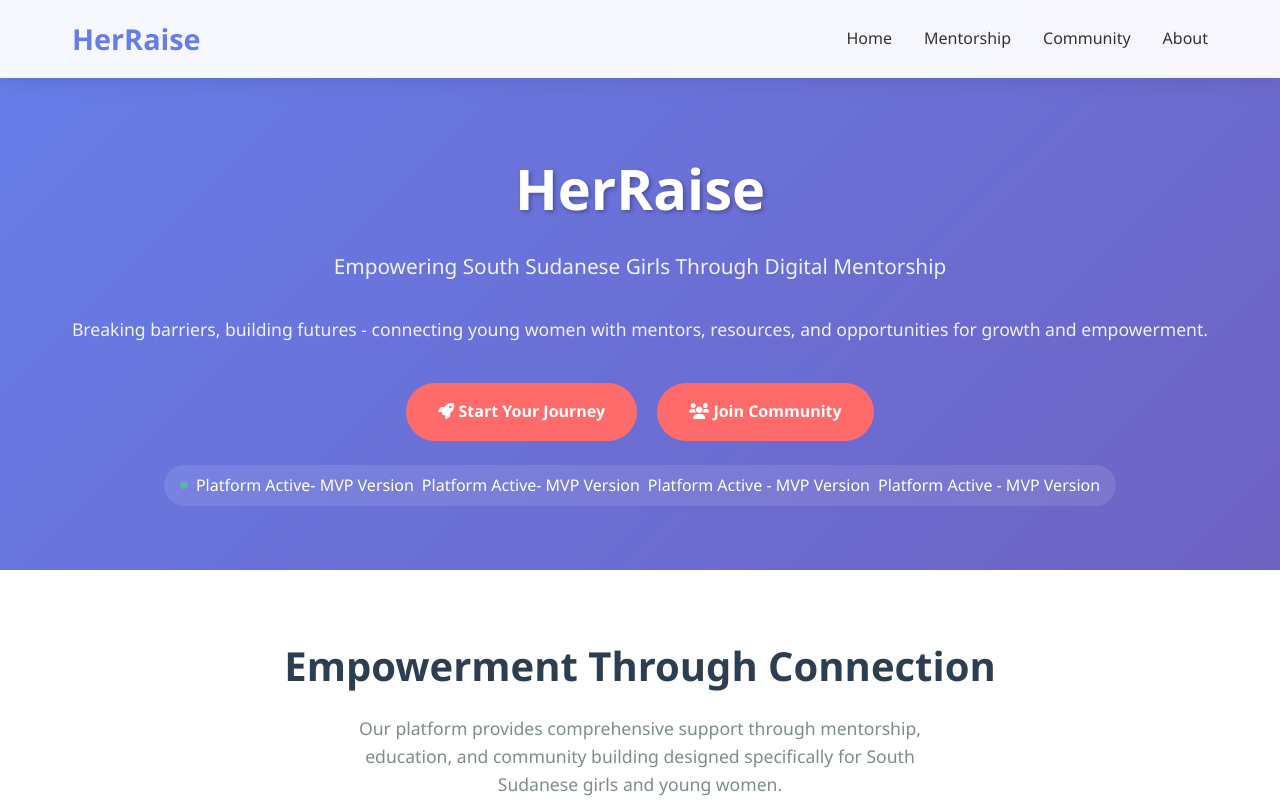
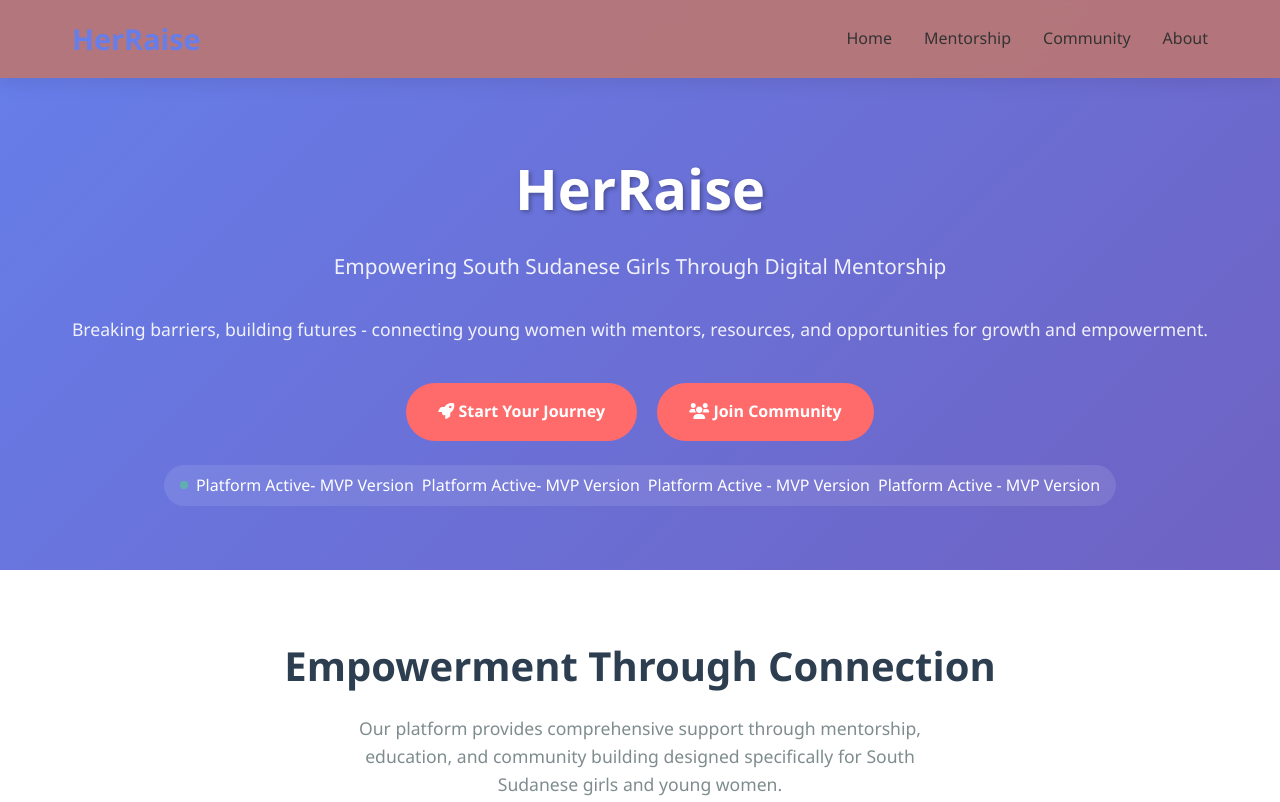
Before and after one commit to dorcusmalony/HerRaise_Planning_CI-Foundation, a website: page frontend/index.html in a window 1280 px wide. Shown: the top 802 px of the page. Drawn offline with Linux system fonts and the light colour scheme; no server answers.

Commit message:
Update index.htm

```diff
--- a/frontend/index.html
+++ b/frontend/index.html
@@ -26,13 +26,7 @@
 
 
 
-            background: rgba(184, 119, 119, 0.95);
 
-            background: rgba(255, 255, 255, 0.95);
-
-
-
-            background: rgba(255, 255, 255, 0.95);
 
 
             backdrop-filter: blur(10px);
```
